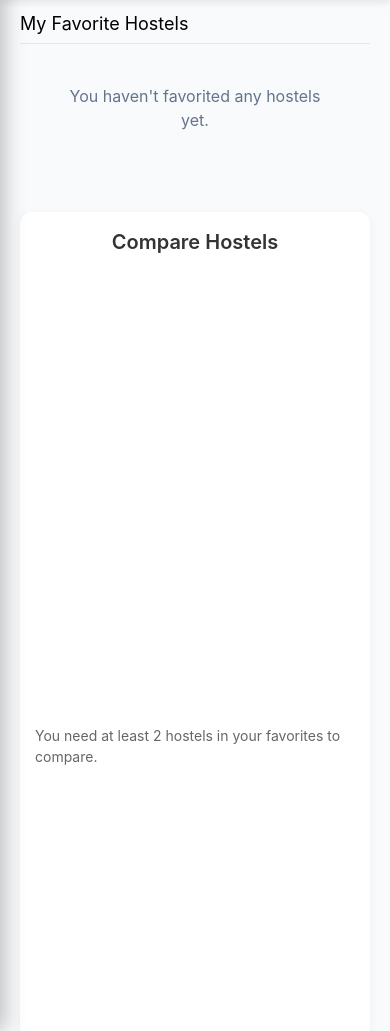
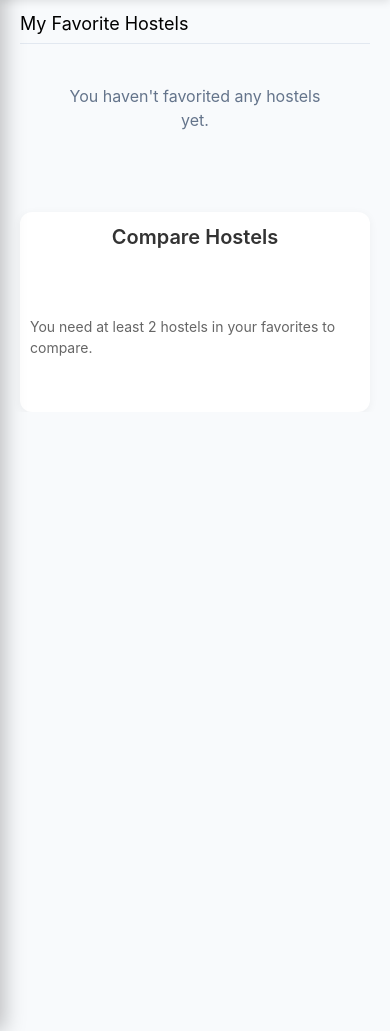
Before and after one commit to KenyanAudo03/house_hunting, a Django app: page /users/favorites in a window 390 px wide. Shown: the part 72-1103 px from the top of the page. Run offline with Django 4.2, Linux system fonts and the light colour scheme; the visitor is signed in with stand-in values (Sample User, id 1); data that the repository does not hold is empty.

Commit message:
fix: improve mobile layout for favorites page

```diff
--- a/static/css/users/favorites.css
+++ b/static/css/users/favorites.css
@@ -1,4 +1,4 @@
-  .page-title {
+.page-title {
       color: #000;
   }
 
@@ -238,23 +238,36 @@
   @media (max-width: 900px) {
       .side-side {
           flex-direction: column;
+          width: 100%;
+      }
+
+      .hostel-container {
+          width: 100%;
+          max-width: 100%;
       }
 
       .compare-hostels {
           position: static;
           margin-top: 20px;
-          max-height: none;
+          max-height: 400px;
           height: auto;
+          width: 100%;
+          max-width: 100%;
       }
 
       .comparison-results {
           flex: none;
+          max-height: 200px;
+      }
+
+      .add-favorites {
+          height: 100px;
       }
   }
 
   @media (max-width: 768px) {
       .compare-hostels {
-          padding: 15px;
+          padding: 10px;
       }
 
       .comparison-table th,
```
